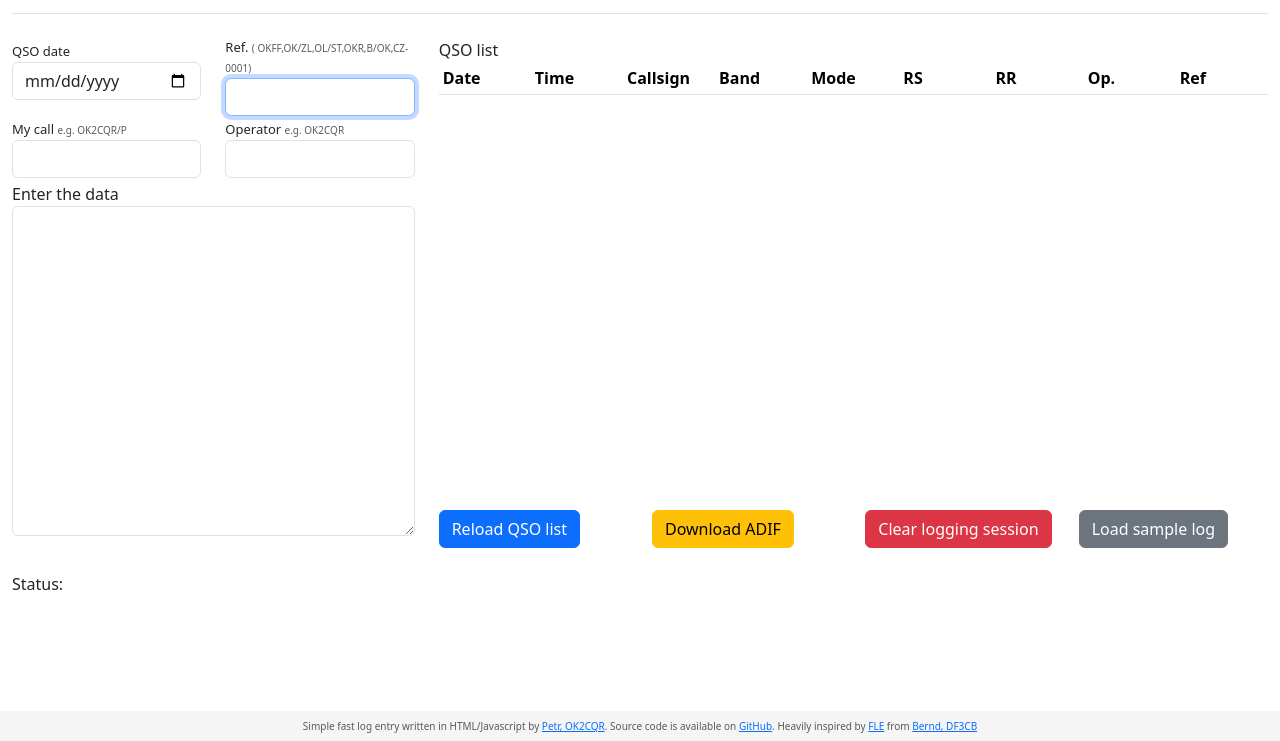
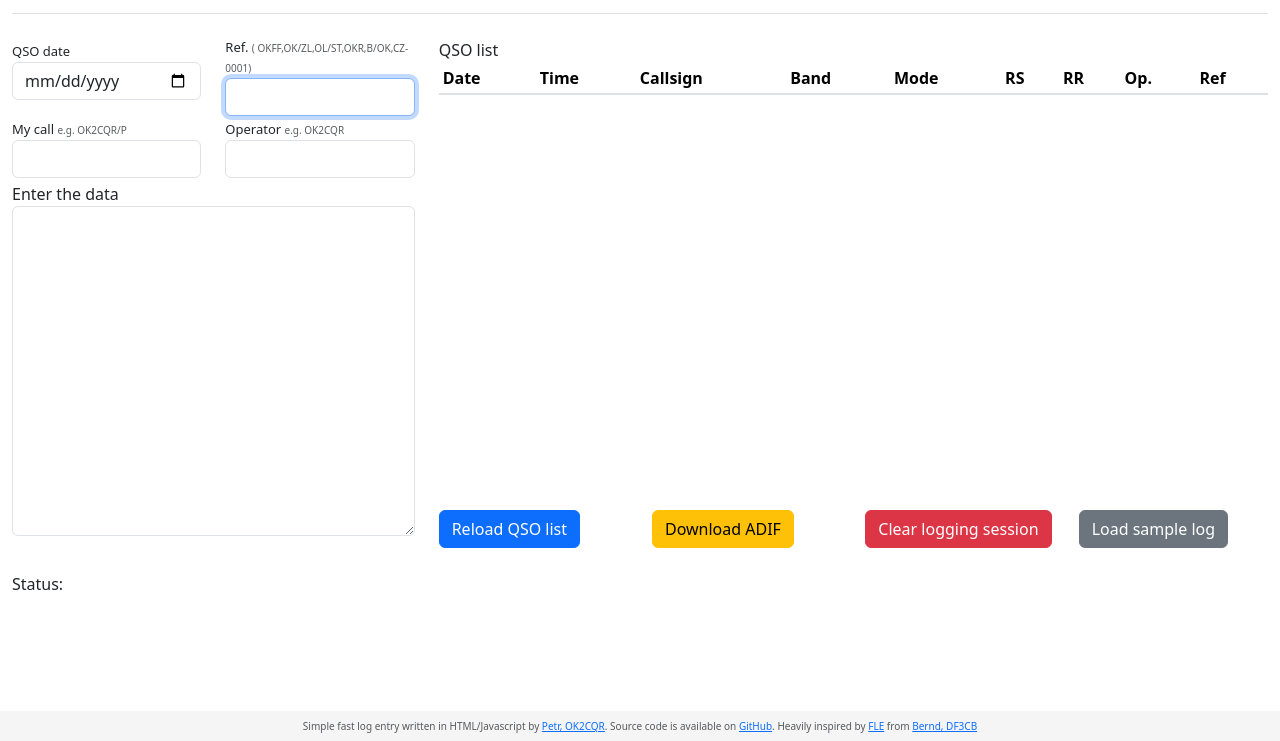
Before and after one commit to ok2cqr/sfle, a plain HTML site: page index.html in a window 1280 px wide. Shown: the part 59-800 px from the top of the page. Drawn offline with nearby package versions, Linux system fonts and the light colour scheme.

Commit message:
fix: qso table layout

```diff
--- a/css/style.css
+++ b/css/style.css
@@ -32,23 +32,30 @@ body {
 
 .qsoList {
   height: 440px;
+  overflow: auto;
 }
 
 table {
   width: 100%;
 }
 
-thead,
-tbody tr {
-  display: table;
-  width: 100%;
-  table-layout: fixed;
-  display: inline-table;
+#qsoTable th,
+#qsoTable td {
+  white-space: nowrap;
 }
-tbody {
-  overflow-y: scroll;
-  max-height: 380px;
-  position: absolute;
+
+#qsoTable thead th {
+  position: sticky;
+  top: 0;
+  z-index: 1;
+  background-color: var(--bs-body-bg);
+  box-shadow: inset 0 -1px 0 var(--bs-border-color);
+}
+
+/* Comment and QSL message are free text, the only columns allowed to wrap. */
+#qsoTable td:nth-child(n+12) {
+  white-space: normal;
+  min-width: 10rem;
 }
 
 .input-example {
```
